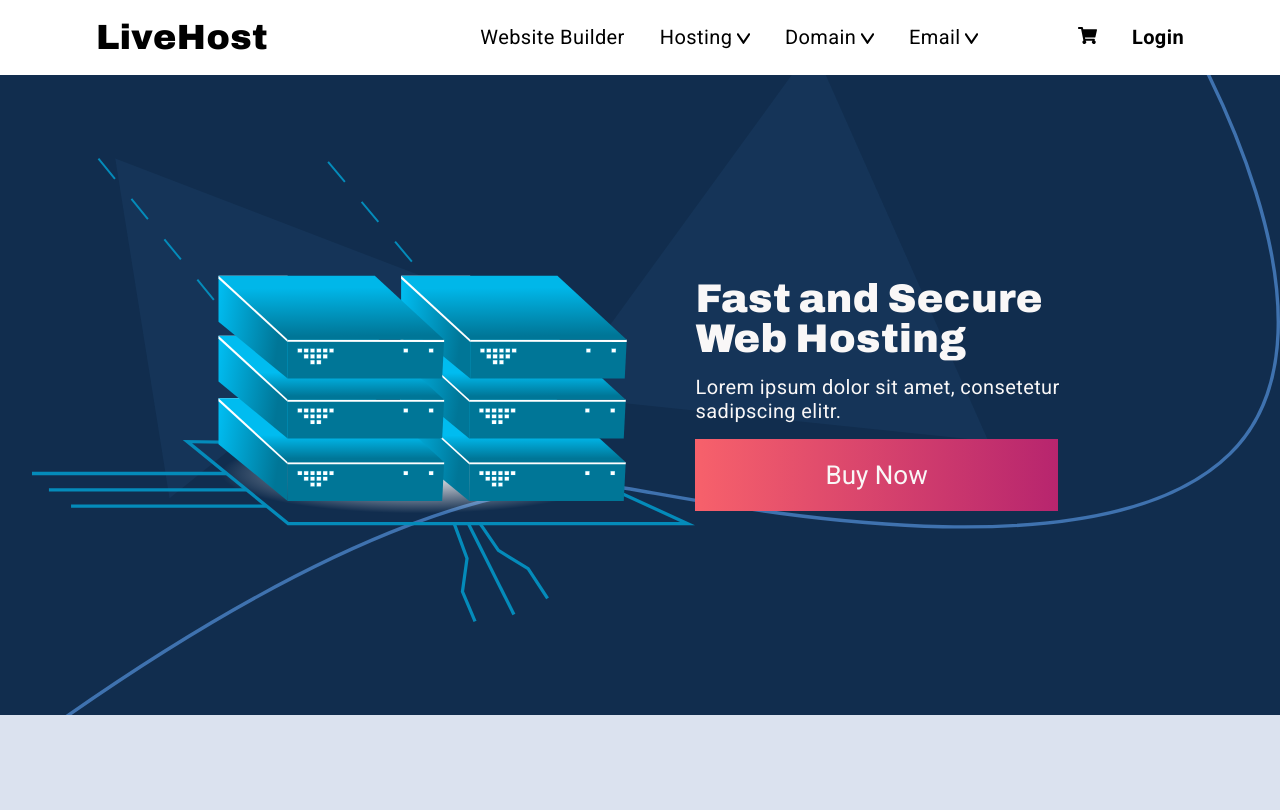
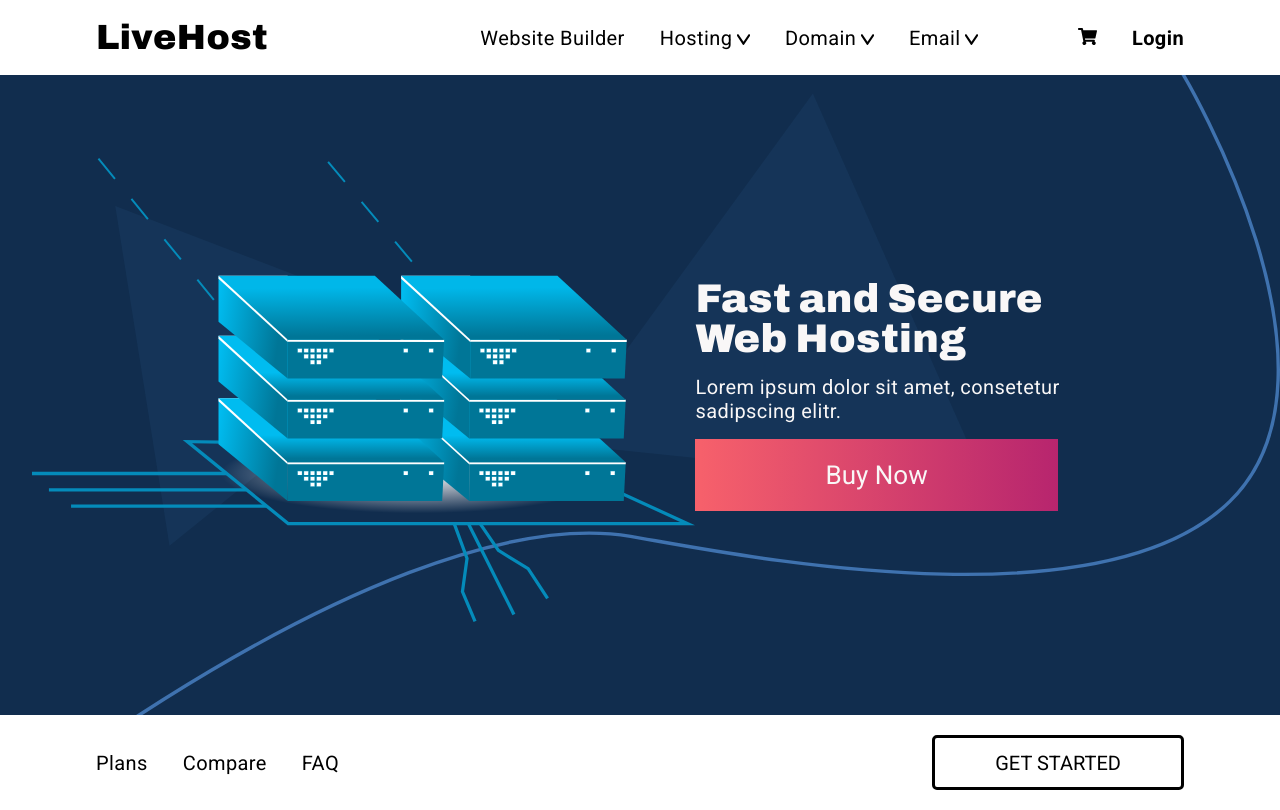
Before and after one commit to Schynol-dev/hosting-provider-template-demo, a React (Create React App) app: page / in a window 1280 px wide. Built offline with nearby package versions, Linux system fonts and the light colour scheme.

Commit message:
Hosting component, adding navigation

```diff
--- a/src/assets/css/main.css
+++ b/src/assets/css/main.css
@@ -325,8 +325,20 @@ p, ul, ol, dl, table {
   padding: 1.25em 6em;
 }
 
-.nav {
-  margin-top: .25em;
+.menu__left-side {
+  -webkit-align-self: center;
+  -ms-align-self: center;
+  -ms-flex-item-align: center;
+      -ms-grid-row-align: center;
+      align-self: center;
+}
+
+.menu__right-side {
+  -webkit-align-self: center;
+  -ms-align-self: center;
+  -ms-flex-item-align: center;
+      -ms-grid-row-align: center;
+      align-self: center;
 }
 
 .nav__item {
@@ -407,7 +419,6 @@ p, ul, ol, dl, table {
   display: inline-block;
   height: 2.75em;
   outline: 0;
-  padding: 0 5em;
   position: relative;
   text-align: center;
   text-decoration: none;
@@ -418,5 +429,20 @@ p, ul, ol, dl, table {
   background: -webkit-gradient(linear, left top, right top, from(#F7616B), to(#B7256E));
   background: linear-gradient(to right, #F7616B, #B7256E);
   font-size: 1.625rem;
+  padding: 0 5em;
+}
+
+.button-empty {
+  background: transparent;
+  border: solid 3px #000;
+  border-radius: 5px;
+  font-size: 1.25rem;
+  padding: 0 3em;
+  text-transform: uppercase;
+}
+
+.button-empty:hover {
+  background-color: #000;
+  color: #fff;
 }
 /*# sourceMappingURL=main.css.map */
--- a/src/components/Hosting.jsx
+++ b/src/components/Hosting.jsx
@@ -1,4 +1,7 @@
+import { Link } from 'react-router-dom';
+
 import modems from '../assets/images/modems.svg';
+import Navigation from './Navigation';
 
 function Hosting() {
 
@@ -14,6 +17,18 @@ function Hosting() {
                     </div>
                 </div>
             </div>
+            <Navigation
+                leftContent={
+                <>
+                    <ul className="nav">
+                        <li className="nav__item"><Link className="nav__link">Plans</Link></li>
+                        <li className="nav__item"><Link className="nav__link">Compare</Link></li>
+                        <li className="nav__item"><Link className="nav__link">FAQ</Link></li>
+                    </ul>
+                </>
+                }
+                rightContent={<button className="button button-empty">Get Started</button>}
+            />
         </div>
     );
 }
--- a/src/scss/components/_button.scss
+++ b/src/scss/components/_button.scss
@@ -7,7 +7,6 @@
     display: inline-block;
     height: 2.75em;
     outline: 0;
-    padding: 0 5em;
     position: relative;
     text-align: center;
     text-decoration: none;
@@ -16,5 +15,20 @@
     &-header {
         background: linear-gradient(to right, _palette(accent, bg), _palette(accent, bg-2));
         font-size: 1.625rem;
+        padding: 0 5em;
+    }
+
+    &-empty {
+        background: transparent;
+        border: solid 3px #000;
+        border-radius: 5px;
+        font-size: 1.25rem;
+        padding: 0 3em;
+        text-transform: uppercase;
+
+        &:hover {
+            background-color: #000;
+            color: #fff;
+        }
     }
 }
--- a/src/scss/components/_navigation.scss
+++ b/src/scss/components/_navigation.scss
@@ -5,10 +5,17 @@
     color: #000;
 
     padding: 1.25em 6em;
+
+    &__left-side {
+        @include vendor('align-self', 'center');
+    }
+
+    &__right-side {
+        @include vendor('align-self', 'center');
+    }
 }
 
 .nav {
-    margin-top: .25em;
 
     &__item {
         display: inline-block;
```
Also changed, not shown: 1 other file (tests, documents, lock files or other folders).
